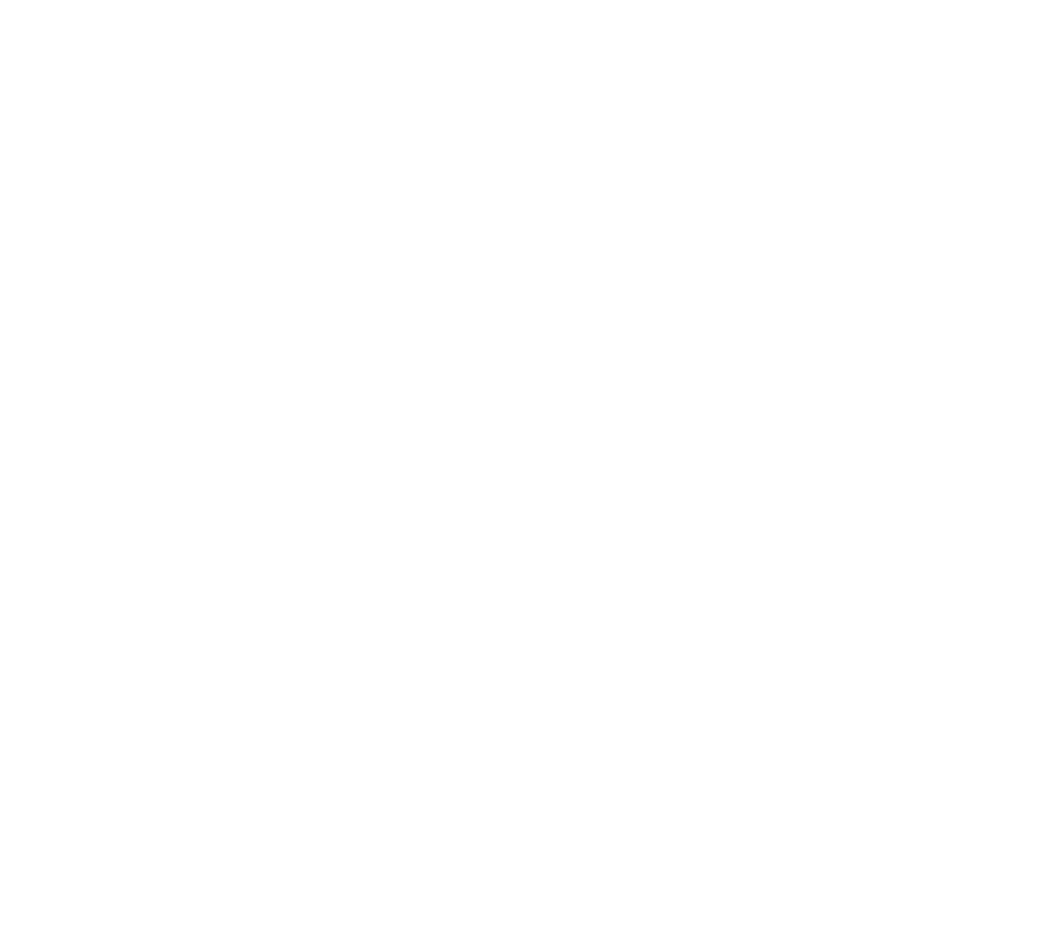
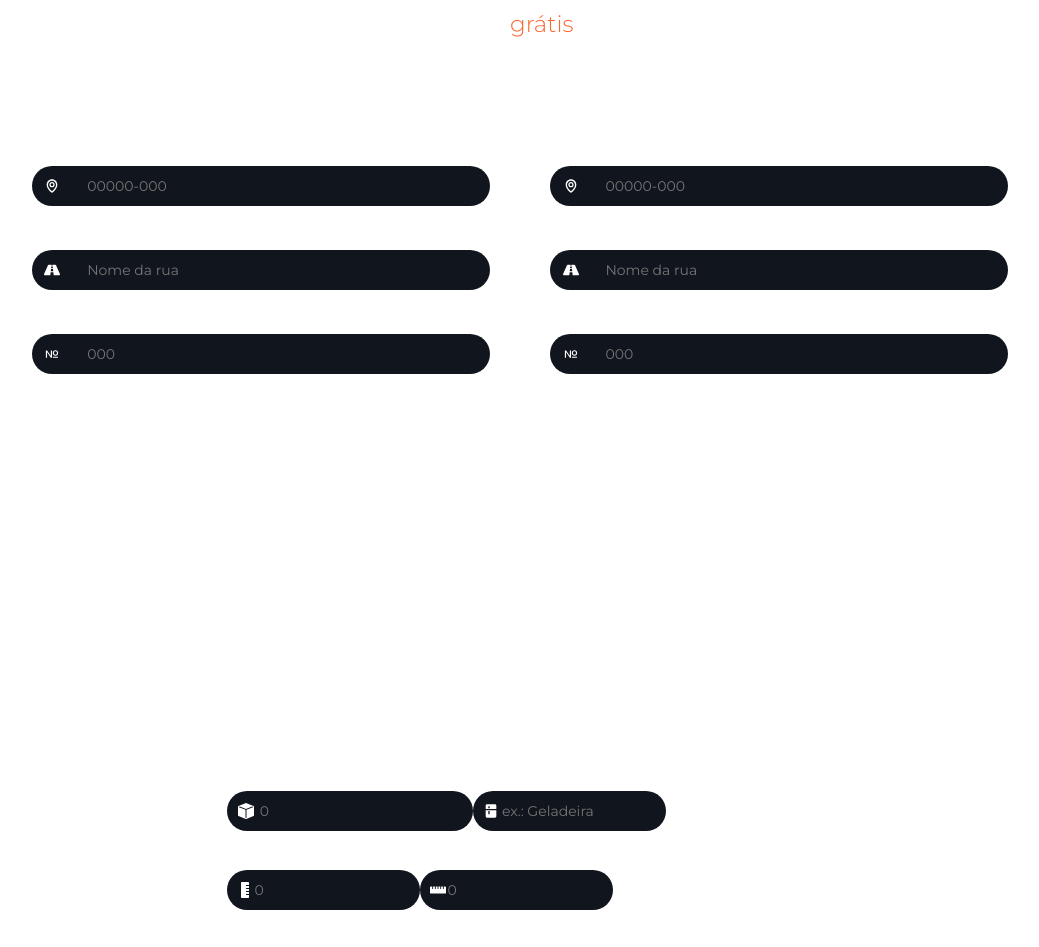
Before and after one commit to Move-Now/MoveNow, a React (Vite) app: page /orcamento in a window 1280 px wide. Shown: the part 360-1307 px from the top of the page, without its empty margins (120-1159 px from the left). Before the commit the page ends 800 px from the top, so only its background shows below. Built offline with nearby package versions, Linux system fonts and the light colour scheme; a web font is replaced by a local one.

Commit message:
Atualizações na página de orçamentos

```diff
--- a/src/components/FinishedJobs/FinishedJobs.css
+++ b/src/components/FinishedJobs/FinishedJobs.css
@@ -1,7 +1,7 @@
 @import url("../../index.css");
 
 
-section {
+#sectionJobs {
     width: 100%;
 }
 
--- a/src/pages/Order/Order.css
+++ b/src/pages/Order/Order.css
@@ -1 +1,55 @@
 @import url("../../index.css");
+
+#mainOrder {
+    width: 100%;
+    padding: 70px 20px;
+}
+
+#sectionOrder {
+    width: 90%;
+    height: auto;
+    background: rgba(255, 255, 255, 0.05);
+    backdrop-filter: blur(5px);
+    border-radius: 20px;
+    padding: 50px 0;
+    margin: 50px auto;
+    margin-bottom: 0;
+    display: flex;
+    flex-direction: column;
+    align-items: center;
+}
+
+#sectionOrder h2,
+h3 {
+    color: white;
+}
+
+#sectionOrder p {
+    color: white;
+
+}
+
+#sectionOrder p span {
+    color: var(--orange);
+}
+
+#sectionOrder label {
+    color: white;
+}
+
+#sectionOrder .icon {
+    color: white;
+}
+#sectionOrder .column{
+    width: 60%;
+}
+.row label{
+    font-size: 16px;
+}
+.row {
+    width: 100%;
+    display: flex;
+    align-items: center;
+    justify-content: left;
+
+}
--- a/src/pages/Order/Order.jsx
+++ b/src/pages/Order/Order.jsx
@@ -1,21 +1,121 @@
 import { Input } from "../../components/Input/Input";
+import {Footer} from  "../../components/Footer/Footer"
+import "./Order.css";
+import { BiMap } from "react-icons/bi";
+import { FaRoad, FaRulerCombined } from "react-icons/fa";
+import { AiOutlineFieldNumber } from "react-icons/ai";
+import { BsFillBoxFill } from "react-icons/bs";
+import { MdKitchen } from "react-icons/md";
+import { FaRulerHorizontal } from "react-icons/fa";
+import { FaRulerVertical } from "react-icons/fa";
+import { GiWeightScale } from "react-icons/gi";
 
-
-export function Order(){
-    return(
+export function Order() {
+  return (
     <>
-        <section>
+      <main id="mainOrder">
+        <section id="sectionOrder">
           <h2>Informe os dados do endereço</h2>
-            <p>Solicite o seu orçamento <span>grátis</span> e sem compromisso.</p>
+          <p>
+            Solicite o seu orçamento <span>grátis</span> e sem compromisso.
+          </p>
+          <form action="">
+            <div className="column">
+              <h3>Partida:</h3>
               <Input
-            title="Partida"
-            type=""
-            placeholder=""
+                title="CEP"
+                type="text"
+                placeholder="00000-000"
+                icon={<BiMap className="icon" />}
               />
+              <Input
+                title="Rua"
+                type="text"
+                placeholder="Nome da rua"
+                icon={<FaRoad className="icon" />}
+              />
+              <Input
+                title="Número"
+                type="text"
+                placeholder="000"
+                icon={<AiOutlineFieldNumber className="icon" />}
+              />
+            </div>
+            <div className="column">
+              <h3>Destino:</h3>
+              <Input
+                title="CEP"
+                type="text"
+                placeholder="00000-000"
+                icon={<BiMap className="icon" />}
+              />
+              <Input
+                title="Rua"
+                type="text"
+                placeholder="Nome da rua"
+                icon={<FaRoad className="icon" />}
+              />
+              <Input
+                title="Número"
+                type="text"
+                placeholder="000"
+                icon={<AiOutlineFieldNumber className="icon" />}
+              />
+            </div>
+          </form>
         </section>
-
-
+        <section id="sectionOrder">
+          <h2>Informe os detalhes da mudança</h2>
+          <form action="">
+            <div className="column">
+              <h3>Partida:</h3>
+              <div className="row">
+                <Input
+                  title="Informe a quantidade de itens:"
+                  type="number"
+                  placeholder="0"
+                  icon={<BsFillBoxFill className="icon" />}
+                />
+                <Input
+                  title="Tipo de item:"
+                  type="text"
+                  placeholder="ex.: Geladeira"
+                  icon={<MdKitchen className="icon" />}
+                />
+              </div>
+              <div className="row">
+                <Input
+                  title="Altura (cm)"
+                  type="number"
+                  placeholder="0"
+                  icon={<FaRulerVertical className="icon" />}
+                />
+                <Input
+                  title="Largura (cm)"
+                  type="number"
+                  placeholder="0"
+                  icon={<FaRulerHorizontal className="icon" />}
+                />
+              </div>
+              <div className="row">
+                <Input
+                  title="Comprimento (cm)"
+                  type="number"
+                  placeholder="0"
+                  icon={<FaRulerCombined className="icon" />}
+                />
+                <Input
+                  title="Peso (kg)"
+                  type="number"
+                  placeholder="0"
+                  icon={<GiWeightScale className="icon" />}
+                />
+              </div>
+            </div>
+          </form>
+        </section>
+      </main>
+      <Footer />
     </>
-
   );
 }
--- a/src/pages/SignUpDriver/SignUpDriver.css
+++ b/src/pages/SignUpDriver/SignUpDriver.css
@@ -1,6 +1,6 @@
 @import url("../../index.css");
 
-main {
+#mainDriver{
     max-width: 800px;
     width: 90%;
     height: auto;
@@ -15,7 +15,7 @@ main {
     align-items: center;
 }
 
-main h2{
+#mainDriverh2{
     width: 87.5%;
     height: 50px;
     line-height: 50px;
@@ -67,7 +67,7 @@ form span:hover {
 /* responsividade de texto */
 
 @media screen and (max-width:560px) {
-    main h2 {
+    #mainDriverh2 {
         font-size: 20px;
         line-height: 2.4;
     }
--- a/src/pages/SignUpDriver/index.jsx
+++ b/src/pages/SignUpDriver/index.jsx
@@ -71,7 +71,7 @@ export function SignUpDriver() {
 
   return (
     <StyledSignUpDriver>
-      <main>
+      <main id="mainDriver">
         <h2 className="titleSignUp">Cadastro de Motorista</h2>
         <form action="">
           <div className="column">
```
Lines whose indentation alone changed are shown as unchanged.
